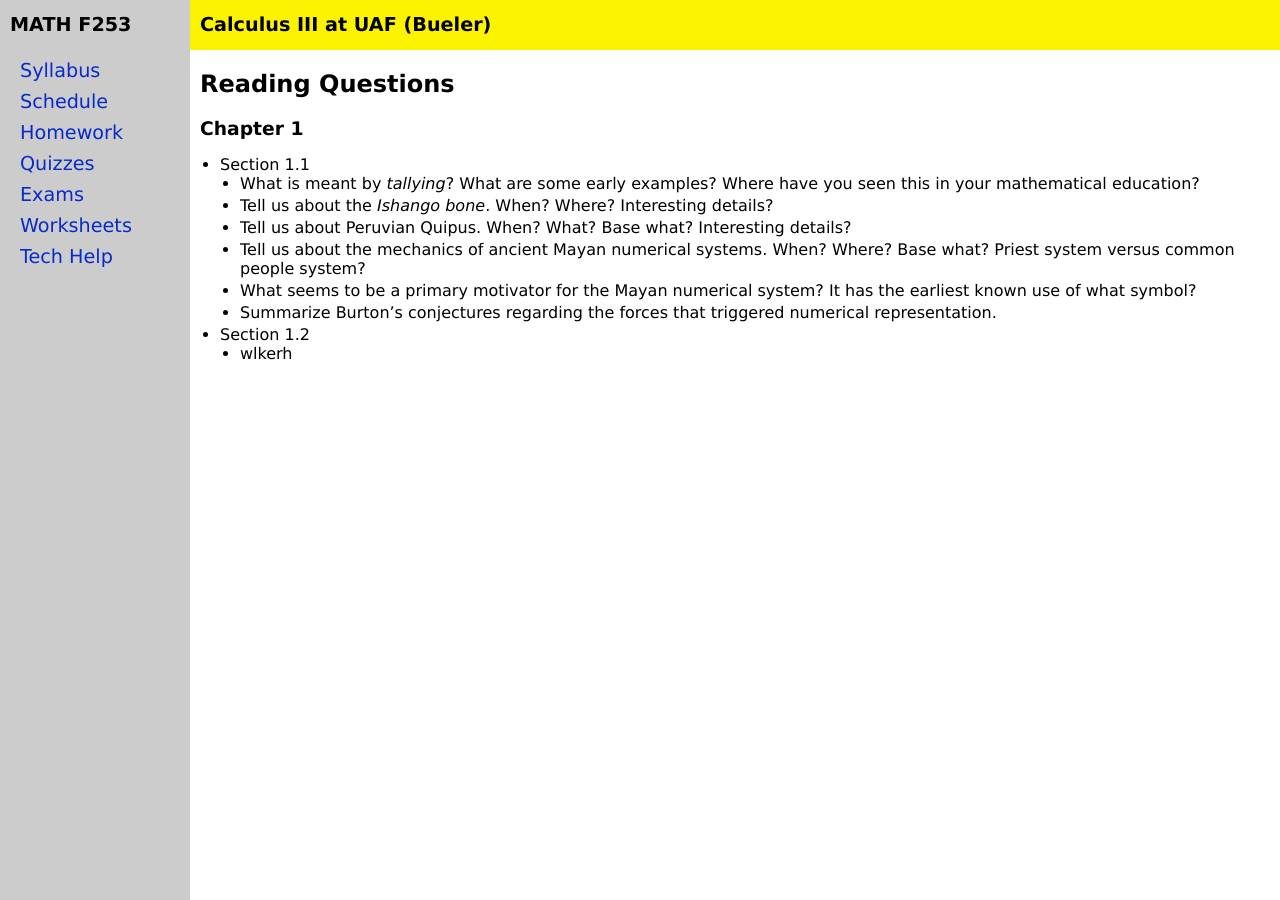
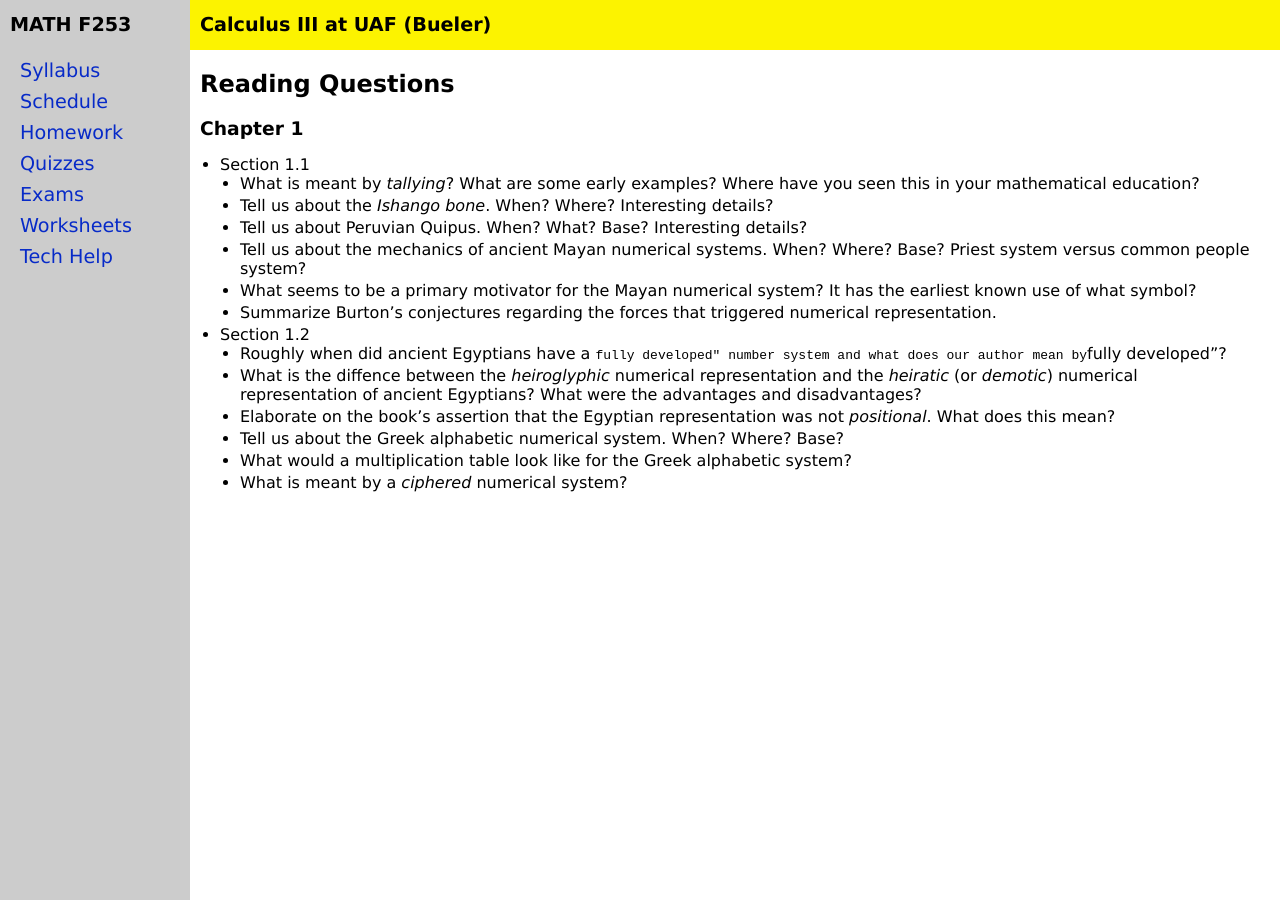
Before and after one commit to jrfaudree/HOM, a Jekyll site: the page built from rq.md, in a window 1280 px wide. Built offline with Jekyll 4.4.1, drawn with Linux system fonts in a browser that asks for light colours.

Commit message:
Update rq.md

```diff
--- a/rq.md
+++ b/rq.md
@@ -10,12 +10,17 @@ title: Reading Questions
 - Section 1.1
   - What is meant by *tallying*? What are some early examples? Where have you seen this in your mathematical education?
   - Tell us about the *Ishango bone*. When? Where? Interesting details?
-  - Tell us about Peruvian Quipus. When? What? Base what? Interesting details?
-  - Tell us about the mechanics of ancient Mayan numerical systems. When? Where? Base what? Priest system versus common people system?
+  - Tell us about Peruvian Quipus. When? What? Base? Interesting details?
+  - Tell us about the mechanics of ancient Mayan numerical systems. When? Where? Base? Priest system versus common people system?
   - What seems to be a primary motivator for the Mayan numerical system? It has the earliest known use of what symbol?
   - Summarize Burton's conjectures regarding the forces that triggered numerical representation.
 
 - Section 1.2
-  - wlkerh
+  - Roughly when did ancient Egyptians have a ``fully developed" number system and what does our author mean by ``fully developed"?
+  - What is the diffence between the *heiroglyphic* numerical representation and the *heiratic* (or *demotic*) numerical representation of ancient Egyptians? What were the advantages and disadvantages?
+  - Elaborate on the book's assertion that the Egyptian representation was not *positional*. What does this mean?
+  - Tell us about the Greek alphabetic numerical system. When? Where? Base?
+  - What would a multiplication table look like for the Greek alphabetic system?
+  - What is meant by a *ciphered* numerical system?
 
 <div style="padding-bottom: 40px"></div>
```
